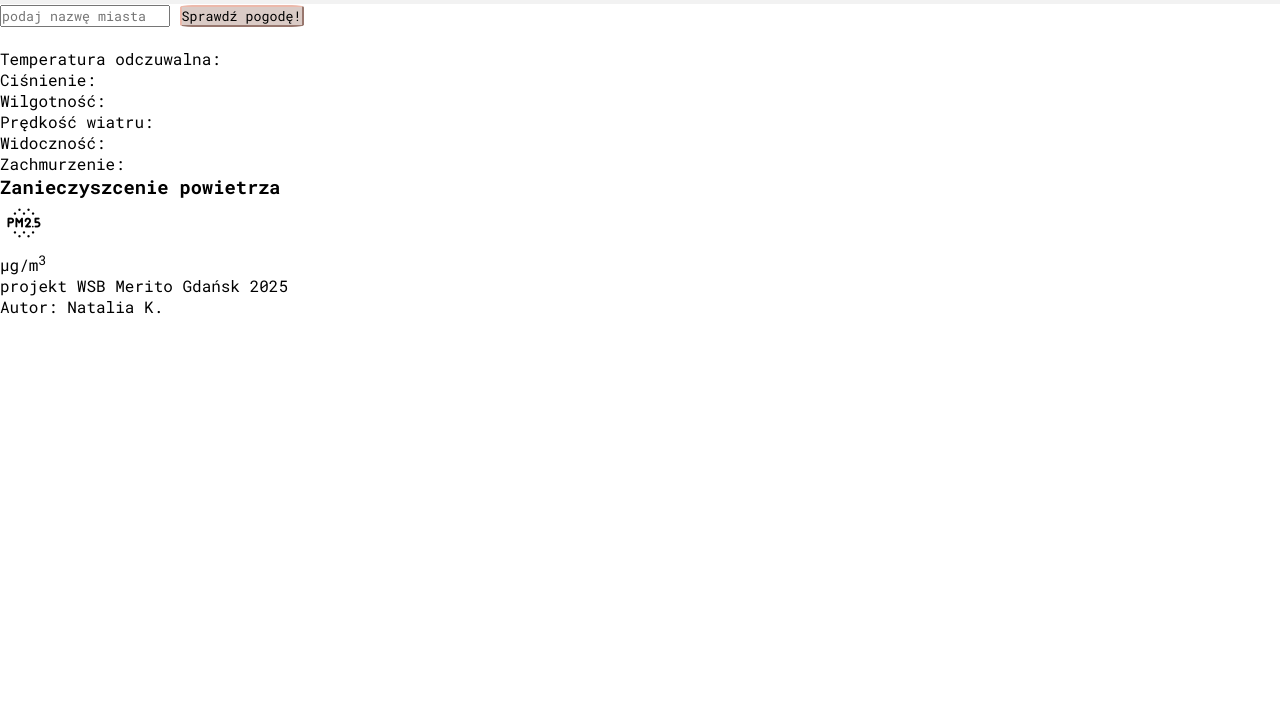
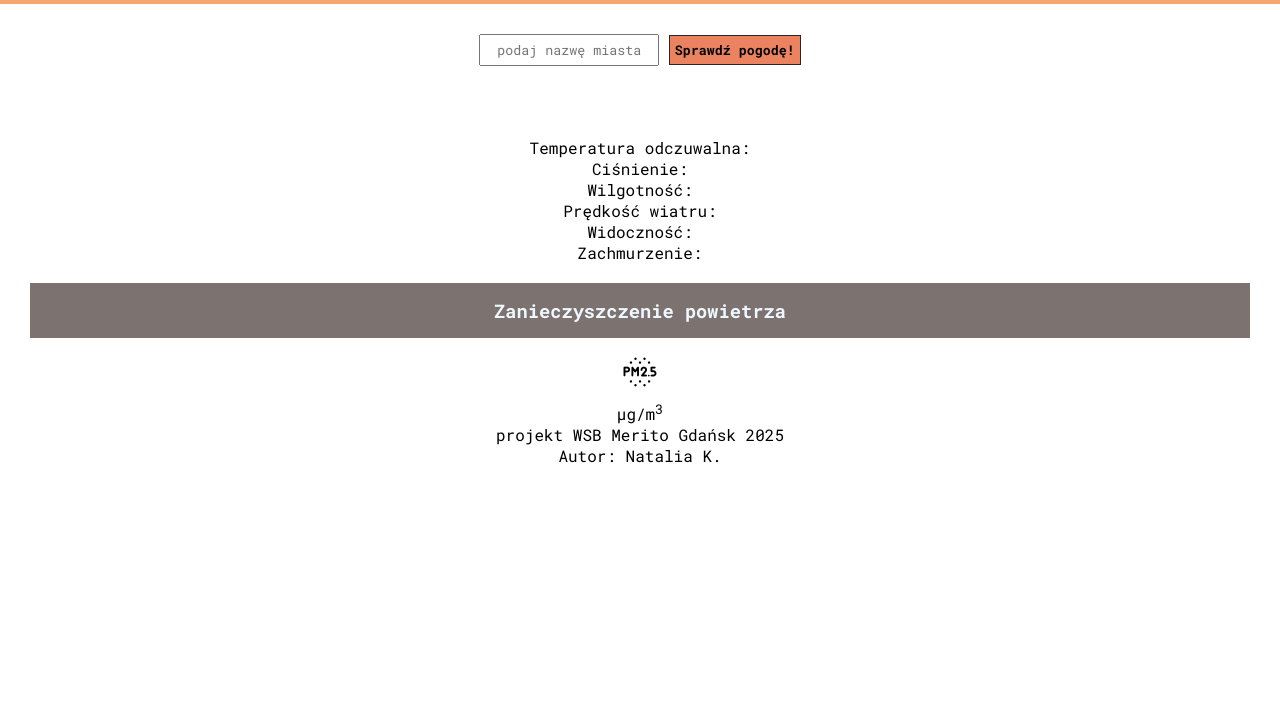
Before and after one commit to NataliaKmsk/Weather-app, a plain HTML site: page index.html in a window 1280 px wide. Shown: the part 79-800 px from the top of the page. Drawn offline with nearby package versions, Linux system fonts and the light colour scheme.

Commit message:
sass i stylowanie

```diff
--- a/css/style.css
+++ b/css/style.css
@@ -5,6 +5,7 @@
   box-sizing: border-box;
   font-style: sans-serif;
   font-family: Roboto Mono;
+  text-align: center;
 }
 
 header {
@@ -14,20 +15,47 @@
   align-items: center;
   width: 100%;
   padding: 20px;
-  background-color: #f2f2f2;
+  background-color: #f7a671;
   color: col;
   text-align: center;
 }
-
+.search {
+  margin: 30px;
+}
+#name-city {
+  padding: 5px;
+}
 .click {
-  background-color: #dacbc6;
-  border-color: #ecb9ab;
-  border-radius: 10%;
+  padding: 5px;
+  font-weight: 700;
+  background-color: #eb8361;
+  border: 1px solid rgb(49, 35, 35);
+}
+.click:hover {
+  cursor: pointer;
 }
 
+.img_pollution {
+  border-radius: 100%;
+}
 .description_red {
   background-color: #eb6e4c;
-  padding: 10px 15px;
-  border-radius: 10px;
+  color:aliceblue;
+  margin: 10px 30px;
+  padding: 15px;
   text-align: center;
+  display: center;
 }/*# sourceMappingURL=style.css.map */
+.parameters {
+  margin: 10px;
+  padding: 10px;
+}
+.airpol {
+  margin: 10px 30px;
+  padding: 15px;
+  background-color: #7c7370;
+  color: aliceblue;
+}
+footer{
+  text-align: left;
+}
--- a/index.html
+++ b/index.html
@@ -16,7 +16,7 @@
     <main>
         <section class="weather">
             <section class="search">
-                <input type="text" placeholder="podaj nazwę miasta">
+                <input id="name-city" type="text" placeholder="podaj nazwę miasta">
                 <button class="click">Sprawdź pogodę!</button>
                 <p class="error_msg"></p>
             </section>
@@ -29,7 +29,7 @@
                     </div>
                     <p class="weather_description"></p>
                 </div>
-                <div class="">
+                <div class="parameters">
                     <p>Temperatura odczuwalna: <span class="feels_like"></span></p>
                     <p>Ciśnienie: <span class="pressure"></span></p>
                     <p>Wilgotność: <span class="humidity"></span></p>
@@ -40,7 +40,7 @@
             </section>
         </section>
         <section class="pollution">
-            <h3>Zanieczyszcenie powietrza</h3>
+            <h3 class="airpol">Zanieczyszczenie powietrza</h3>
             <div>
                 <img src="./img/pm.png" alt="" class="img_pollution">
                 <p class="value"></p>
--- /dev/null
+++ b/sass/style.css
@@ -0,0 +1,32 @@
+@import url("https://fonts.googleapis.com/css2?family=Roboto+Mono:ital,wght@0,100..700;1,100..700&display=swap");
+* {
+  margin: 0;
+  padding: 0;
+  box-sizing: border-box;
+  font-style: sans-serif;
+  font-family: Roboto Mono;
+}
+
+header {
+  display: flex;
+  flex-direction: column;
+  justify-content: center;
+  align-items: center;
+  width: 100%;
+  padding: 30px;
+  background-color: #af2d2d;
+  text-align: center;
+}
+
+.click {
+  background-color: #dacbc6;
+  border-color: #ecb9ab;
+  border-radius: 10%;
+}
+
+.description_red {
+  background-color: #eb6e4c;
+  padding: 10px 15px;
+  border-radius: 10px;
+  text-align: center;
+}/*# sourceMappingURL=style.css.map */
```
Also changed, not shown: 1 other file.
